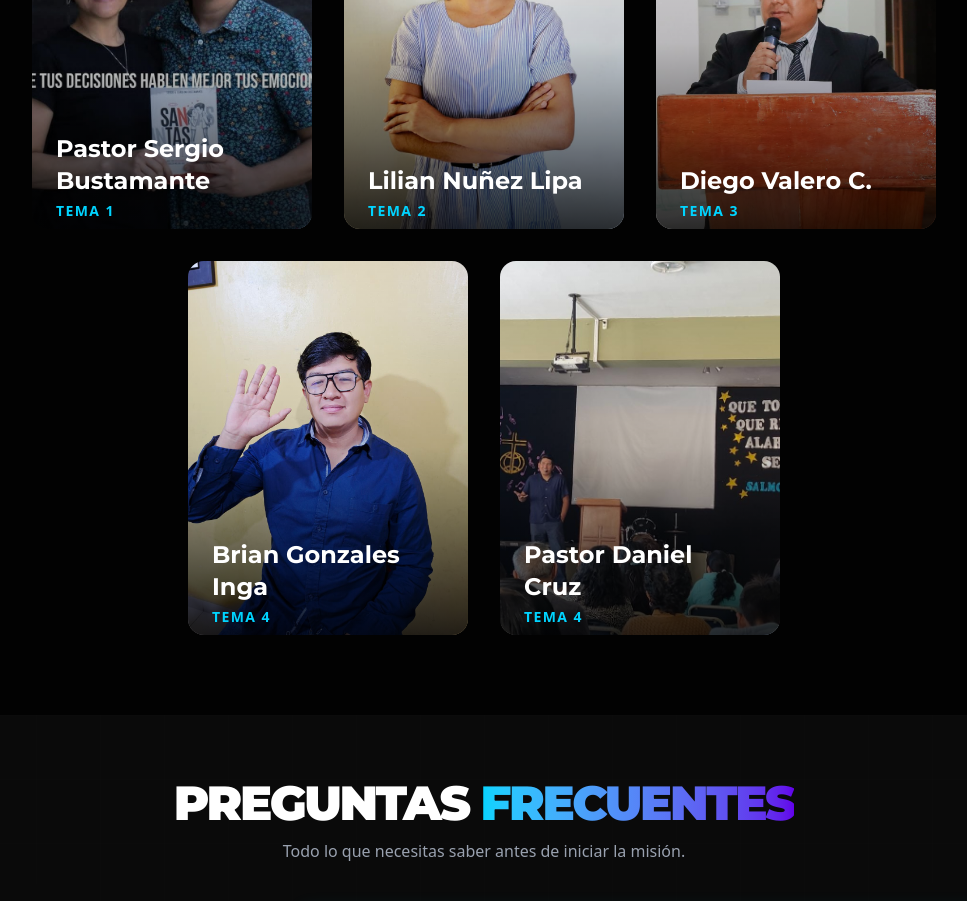
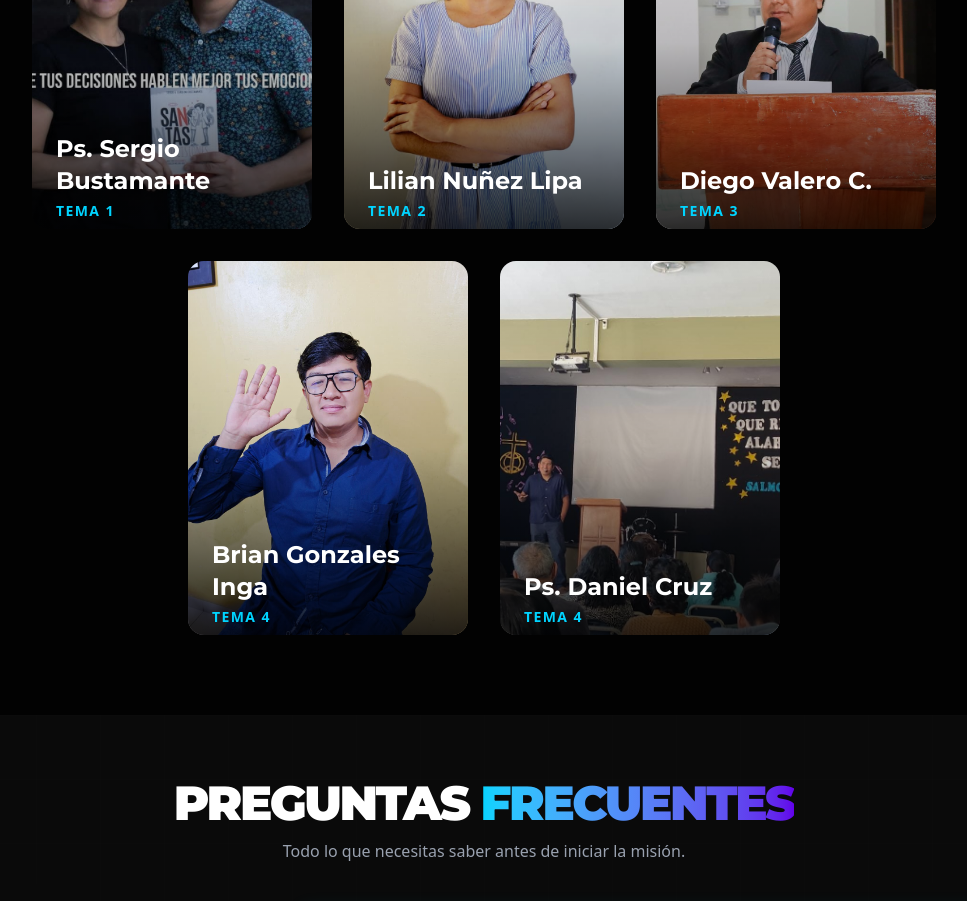
Before and after one commit to JhonAQ/radical-camp-2025, a Next.js app: page / in a window 1280 px wide. Shown: the part 2320-3221 px from the top of the page, without its empty margins (156-1123 px from the left). Built offline with nearby package versions, Linux system fonts and the light colour scheme.

Commit message:
fix: corregir nombres de ponentes para mayor consistencia

```diff
--- a/components/sections/Speakers.tsx
+++ b/components/sections/Speakers.tsx
@@ -5,7 +5,7 @@ import Image from "next/image";
 
 const speakers = [
   {
-    name: "Pastor Sergio Bustamante",
+    name: "Ps. Sergio Bustamante",
     role: "Tema 1",
     image: "/pastor-sergio-bustamante.jpg",
   },
@@ -25,7 +25,7 @@ const speakers = [
     image: "/brayan-inga.jpg",
   },
   {
-    name: "Pastor Daniel Cruz",
+    name: "Ps. Daniel Cruz",
     role: "Tema 4",
     image: "/daniel-cruz.jpg",
   },
@@ -74,7 +74,7 @@ export default function Speakers() {
               <div className="absolute inset-0 bg-gradient-to-t from-black via-black/20 to-transparent opacity-80 group-hover:opacity-90 transition-opacity duration-300" />
 
               {/* Content */}
-              <div className="absolute bottom-0 left-0 w-full p-4 md:p-6 transform translate-y-4 group-hover:translate-y-0 transition-transform duration-300">
+              <div className="absolute bottom-0 left-0 w-full p-4 md:p-6 transform translate-y-0 md:translate-y-4 md:group-hover:translate-y-0 transition-transform duration-300">
                 <h3
                   className="text-lg md:text-2xl font-bold text-white mb-1"
                   style={{ fontFamily: "var(--font-title)" }}
```
